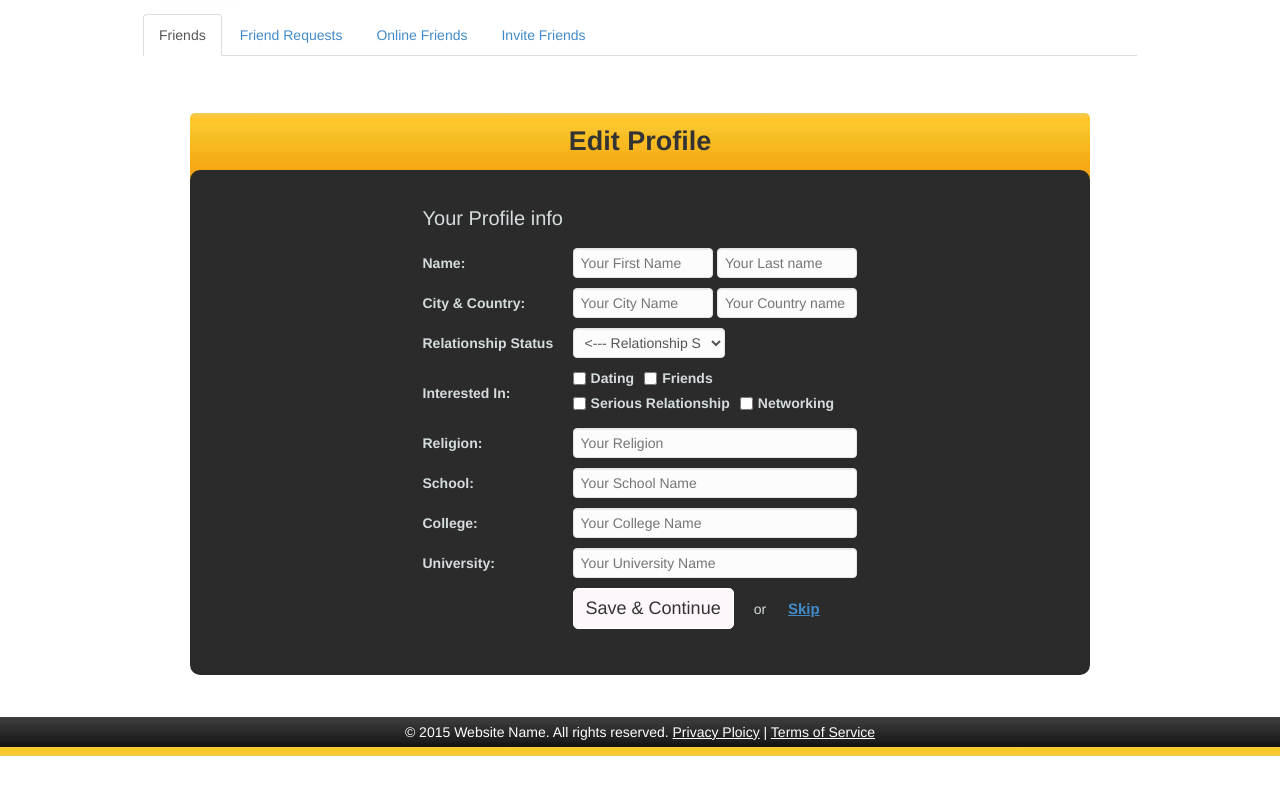
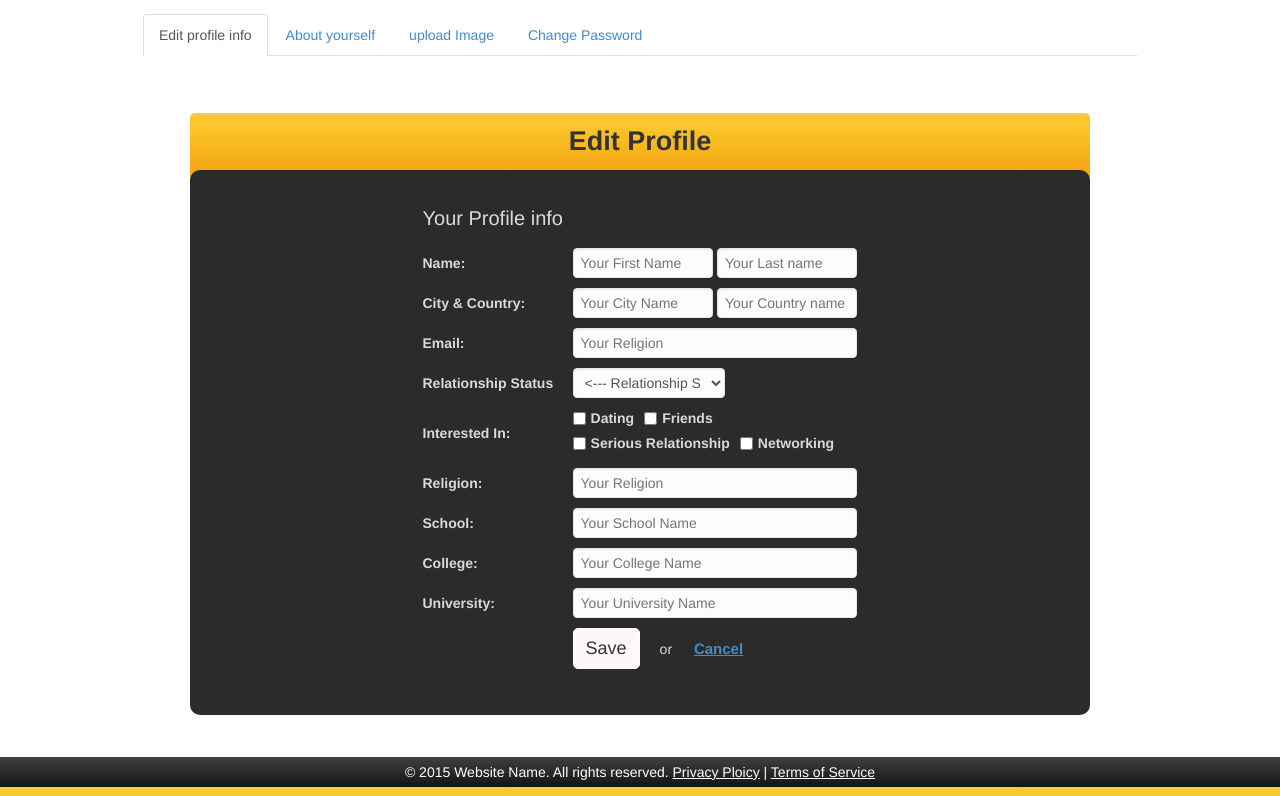
Before and after one commit to vbrainy/orriz, a CodeIgniter app: page /database/members/edit_profile in a window 1280 px wide. Shown: the part 174-970 px from the top of the page. Before the commit the page ends 930 px from the top, so only its background shows below. Run offline with CodeIgniter, Linux system fonts and the light colour scheme; tables that the repository leaves empty or names only in its code hold one stand-in row (values such as "Sample post").

Commit message:
Edit Profile First Tab
Edit Profile First Tab

```diff
--- a/application/controllers/Members.php
+++ b/application/controllers/Members.php
@@ -244,20 +244,24 @@ $this->data['getStep1ProfileDetails'] = $this->member_model->getStep1ProfileDeta
         // validate form input
         $this->form_validation->set_rules('first_name', $this->lang->line('edit_user_validation_fname_label'), 'required');
         $this->form_validation->set_rules('last_name', $this->lang->line('edit_user_validation_lname_label'), 'required');
-        $this->form_validation->set_rules('phone', $this->lang->line('edit_user_validation_phone_label'), 'required');
-        $this->form_validation->set_rules('company', $this->lang->line('edit_user_validation_company_label'), 'required');
+       // $this->form_validation->set_rules('phone', $this->lang->line('edit_user_validation_phone_label'), 'required');
+       // $this->form_validation->set_rules('company', $this->lang->line('edit_user_validation_company_label'), 'required');
+       // $this->form_validation->set_rules('city', $this->lang->line('edit_user_validation_fname_label'), 'required');
+       // $this->form_validation->set_rules('country', $this->lang->line('edit_user_validation_lname_label'), 'required');
 
         if (isset($_POST) && !empty($_POST)) {
+
+
             // do we have a valid request?
-            if ($this->_valid_csrf_nonce() === FALSE || $id != $this->input->post('id')) {
-                show_error($this->lang->line('error_csrf'));
-            }
-
-            // update the password if it was posted
-            if ($this->input->post('password')) {
-                $this->form_validation->set_rules('password', $this->lang->line('edit_user_validation_password_label'), 'required|min_length[' . $this->config->item('min_password_length', 'ion_auth') . ']|max_length[' . $this->config->item('max_password_length', 'ion_auth') . ']|matches[password_confirm]');
-                $this->form_validation->set_rules('password_confirm', $this->lang->line('edit_user_validation_password_confirm_label'), 'required');
-            }
+//            if ($this->_valid_csrf_nonce() === FALSE || $id != $this->input->post('id')) {
+//                show_error($this->lang->line('error_csrf'));
+//            }
+//
+//            // update the password if it was posted
+//            if ($this->input->post('password')) {
+//                $this->form_validation->set_rules('password', $this->lang->line('edit_user_validation_password_label'), 'required|min_length[' . $this->config->item('min_password_length', 'ion_auth') . ']|max_length[' . $this->config->item('max_password_length', 'ion_auth') . ']|matches[password_confirm]');
+//                $this->form_validation->set_rules('password_confirm', $this->lang->line('edit_user_validation_password_confirm_label'), 'required');
+//            }
 
             if ($this->form_validation->run() === TRUE) {
 
@@ -265,8 +269,17 @@ $this->data['getStep1ProfileDetails'] = $this->member_model->getStep1ProfileDeta
                 $data = array(
                     'first_name' => $this->input->post('first_name'),
                     'last_name' => $this->input->post('last_name'),
-                    'company' => $this->input->post('company'),
-                    'phone' => $this->input->post('phone')
+                    'city' => !empty($this->input->post('city')) ? $this->input->post('city') : "",
+                    'country' => !empty($this->input->post('country')) ? trim($this->input->post('country')) : "" ,
+                    'relationship_status' => !empty($this->input->post('relationship_status')) ? trim($this->input->post('relationship_status')) : "",
+                    'religion' => !empty($this->input->post('religion')) ? trim($this->input->post('religion')) :"" ,
+                    'school'=> !empty($this->input->post('school')) ? trim($this->input->post('school')) : "" ,
+                    'college'=>   !empty($this->input->post('college')) ? trim($this->input->post('college')) :"",
+                    'university'=> !empty($this->input->post('university')) ? trim($this->input->post('university')) : "",
+                    "intrest_in_dating" => !empty($this->input->post('dating')) ? trim(1) : 0 ,
+                    "intrest_in_friends" => !empty($this->input->post('friends')) ? trim(1) : 0 ,
+                    "intrest_in_serious_relationship" => !empty($this->input->post('serious_relationship')) ? trim(1) : 0 ,
+                    "intrest_in_networking" => !empty($this->input->post('networking')) ? trim(1) : 0 ,
                 );
 
                 // update the password if it was posted
@@ -310,7 +323,7 @@ $this->data['getStep1ProfileDetails'] = $this->member_model->getStep1ProfileDeta
         }
 
 
-        //$this->data['message'] = (validation_errors() ? validation_errors() : ($this->ion_auth->errors() ? $this->ion_auth->errors() : $this->session->flashdata('message')));
+        $this->data['message'] = (validation_errors() ? validation_errors() : ($this->ion_auth->errors() ? $this->ion_auth->errors() : $this->session->flashdata('message')));
 
         $this->view('members/edit_profile', $this->data);
     }
--- a/application/views/members/edit_profile.php
+++ b/application/views/members/edit_profile.php
@@ -43,17 +43,17 @@
              <div class="cover-picture-profile">
                 <div class="cover-picture" id="cover_picture">
                     <div class="profile-picture">
-                        <img src="<?php echo base_url(); ?>public/images/thumb/<?php if(!empty($image)){ echo $image; }else echo "no.png"; ?>
+                        <img src="<?php echo base_url(); ?>public/images/thumb/<?php if(!empty($getStep1ProfileDetails->image)){ echo $getStep1ProfileDetails->image; }else echo "no.png"; ?>
 						" alt="Profile Picture" />
                     </div>
                 </div>
             </div>
                             <div class="panel-body">
              <ul class="nav nav-tabs" role="tablist">
-                 <li class="active"><a href="<?php echo base_url('dashboard/friends'); ?>">Friends</a></li>
-                 <li ><a href="<?php echo base_url('dashboard/friendrequests'); ?>">Friend Requests</a></li>
-                 <li><a href="#">Online Friends</a></li>
-                 <li><a href="#">Invite Friends</a></li>
+                 <li class="active"><a href="<?php echo base_url('members/edit_profile'); ?>">Edit profile info</a></li>
+                 <li ><a href="<?php echo base_url('members/edit_about_yourself'); ?>">About yourself</a></li>
+                 <li><a href="<?php echo base_url('members/upload_profile_image'); ?>">upload Image</a></li>
+                 <li><a href="<?php echo base_url('members/change_password'); ?>">Change Password</a></li>
              </ul>
          </div>
 
@@ -66,7 +66,7 @@
 					<div class="join-form-body">
 						<div class="from-body-container">
 							<h4 class="form-tagline">Your Profile info</h4>
-							<form role="form" method="post" action="<?php echo base_url();?>dashboard/memberdetail">
+							<form role="form" method="post" action="<?php echo base_url();?>members/edit_profile">
                                                             	<div class="details-form-group">
 									<div class="step-label-col">
 										<label class="step-label">Name:</label>
@@ -95,6 +95,14 @@
 										</div>
 									</div>
 								</div>
+                                                            	<div class="details-form-group">
+									<div class="step-label-col">
+										<label class="step-label">Email:</label>
+									</div>
+									<div class="step-input-field">
+                                                                            <input type="text" readonly="readonly" disabled="disabled" placeholder="Your Religion" name="religion" value="<?php echo !empty($getStep1ProfileDetails->email)? $getStep1ProfileDetails->email : "" ?>" class="join-form-control" />
+									</div>
+								</div>
 								<div class="details-form-group">
 									<div class="step-label-col">
 										<label class="step-label">Relationship Status</label>
@@ -103,7 +111,7 @@
 										<div class="relationship-field">
 											<select name="relationship_status" class="join-form-control">
                                                                                             <option value=""><--- Relationship Status ---></option>
-                                                                                            <option value="Single">Single</option>
+                                                                                            <option value="Single" <?php if($getStep1ProfileDetails->relationship_status == "Single"){ ?>selected="selected" <?php } ?> >Single</option>
                                                                                             <option value="Dating" <?php if($getStep1ProfileDetails->relationship_status == "Dating"){ ?>selected="selected" <?php } ?>>Dating</option>
 												<option value="In a relationship" <?php if($getStep1ProfileDetails->relationship_status == "In a relationship"){ ?>selected="selected" <?php } ?>>In a relationship</option>
 												<option value="Engaged" <?php if($getStep1ProfileDetails->relationship_status == "Engaged"){ ?>selected="selected" <?php } ?>>Engaged</option>
@@ -124,21 +132,21 @@
 									<div class="step-input-field">
 										<div class="interest-checkbox-section">
 											<div class="checkbox-col">
-												<input type="checkbox" id="dating" class="interest-checkbox" value="Dating" name="dating"/>
+                                                                                            <input type="checkbox" id="dating" class="interest-checkbox" <?php if($getStep1ProfileDetails->intrest_in_dating == 1) {?>checked="checked" <?php }?> name="dating"/>
 												<label for="dating" class="interest-label">Dating</label>
 											</div>
 											<div class="checkbox-col">
-												<input type="checkbox" id="friends" name="friends" value="Friends" class="interest-checkbox"/>
+												<input type="checkbox" id="friends" name="friends" <?php if($getStep1ProfileDetails->intrest_in_friends == 1) {?>checked="checked" <?php }?> class="interest-checkbox"/>
 												<label for="friends" class="interest-label">Friends</label>
 											</div>
 										</div>
 										<div class="interest-checkbox-section">
 											<div class="checkbox-col">
-												<input type="checkbox" id="serious-relationship" class="interest-checkbox" name="serious_relationship" value="Serious Relationship"/>
+												<input type="checkbox" id="serious-relationship" class="interest-checkbox" name="serious_relationship" <?php if($getStep1ProfileDetails->intrest_in_serious_relationship == 1) {?>checked="checked" <?php }?>/>
 												<label for="serious-relationship" class="interest-label">Serious Relationship</label>
 											</div>
 											<div class="checkbox-col">
-												<input type="checkbox" id="networking" class="interest-checkbox" name="networking" value="Networking"/>
+												<input type="checkbox" id="networking" class="interest-checkbox" name="networking" <?php if($getStep1ProfileDetails->intrest_in_networking == 1) {?>checked="checked" <?php }?>/>
 												<label for="networking" class="interest-label">Networking</label>
 											</div>
 										</div>
@@ -149,7 +157,7 @@
 										<label class="step-label">Religion:</label>
 									</div>
 									<div class="step-input-field">
-										<input type="text" placeholder="Your Religion" name="religion" class="join-form-control" />
+										<input type="text" placeholder="Your Religion" name="religion" value="<?php echo !empty($getStep1ProfileDetails->religion)? $getStep1ProfileDetails->religion : "" ?>" class="join-form-control" />
 									</div>
 								</div>
 								<div class="details-form-group">
@@ -157,7 +165,7 @@
 										<label class="step-label">School:</label>
 									</div>
 									<div class="step-input-field">
-										<input type="text" placeholder="Your School Name" name="school" class="join-form-control" />
+										<input type="text" placeholder="Your School Name" value="<?php echo !empty($getStep1ProfileDetails->school)? $getStep1ProfileDetails->school : "" ?>" name="school" class="join-form-control" />
 									</div>
 								</div>
 								<div class="details-form-group">
@@ -165,7 +173,7 @@
 										<label class="step-label">College:</label>
 									</div>
 									<div class="step-input-field">
-										<input type="text" placeholder="Your College Name" name="college" class="join-form-control" />
+										<input type="text" placeholder="Your College Name" value="<?php echo !empty($getStep1ProfileDetails->college)? $getStep1ProfileDetails->college : "" ?>" name="college" class="join-form-control" />
 									</div>
 								</div>
 								<div class="details-form-group">
@@ -173,17 +181,17 @@
 										<label class="step-label">University:</label>
 									</div>
 									<div class="step-input-field">
-										<input type="text" placeholder="Your University Name" name="university" class="join-form-control" />
+										<input type="text" placeholder="Your University Name" value="<?php echo !empty($getStep1ProfileDetails->university)? $getStep1ProfileDetails->university : "" ?>" name="university" class="join-form-control" />
 									</div>
 								</div>
 								<div class="details-form-group">
 									<div class="step-label-col">
 									</div>
 									<div class="step-input-field">
-										<input type="submit" value="Save & Continue" class="add-detail-submit-button" />
+										<input type="submit" value="Save" class="add-detail-submit-button" />
 										<div class="skip-button">
 											<span>or</span>
-										<a class="add-detail-skip" href="<?php echo base_url('dashboard/aboutyourself'); ?>"> Skip </a>
+										<a class="add-detail-skip" href="<?php echo base_url('dashboard/index'); ?>"> Cancel </a>
 										</div>
 									</div>
 								</div>
```
